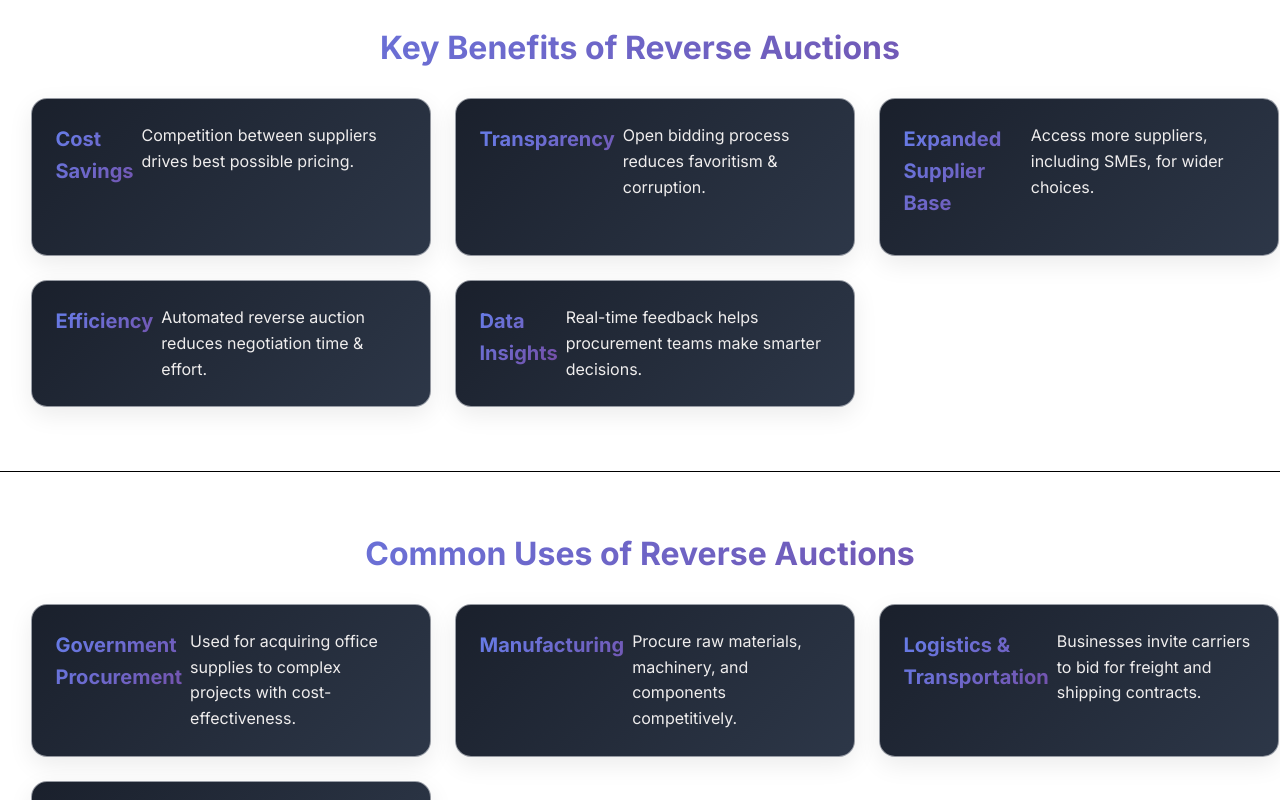
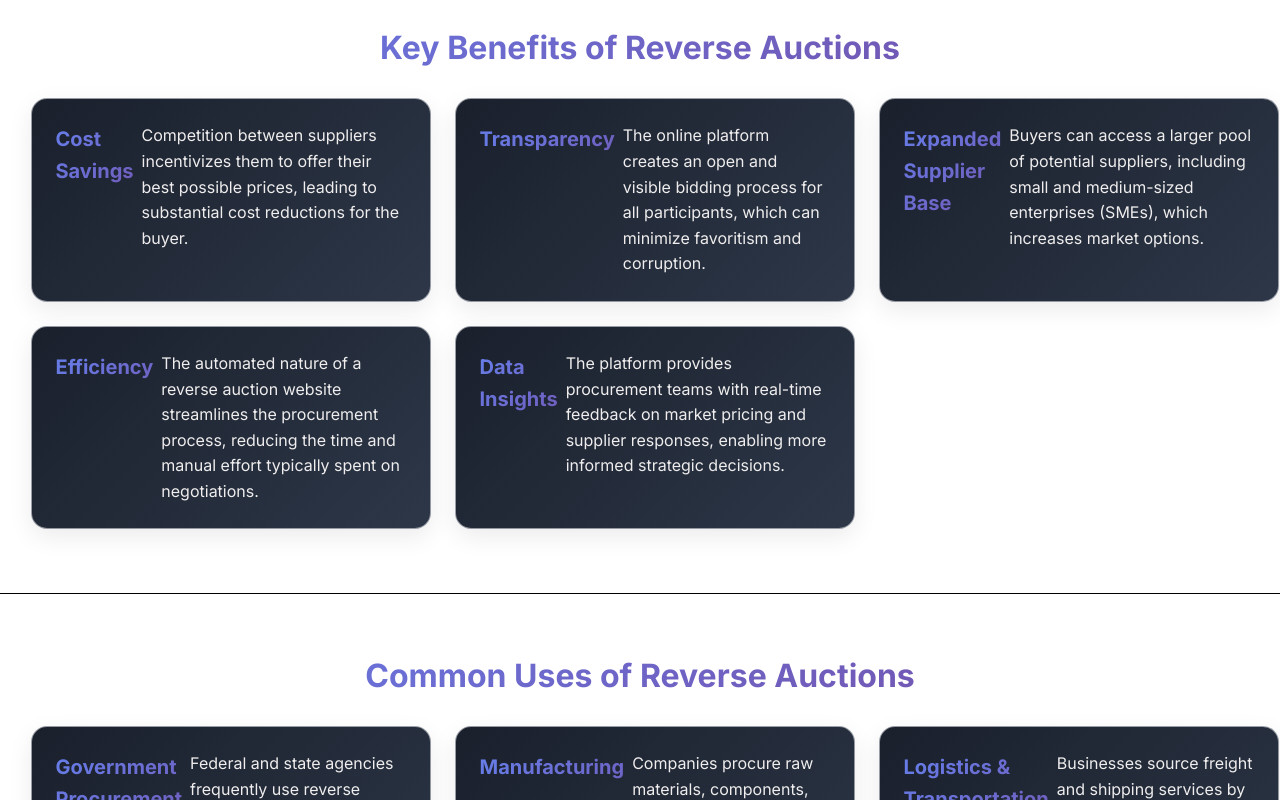
Before and after one commit to Poojamasne/Frontend_Auction, a React (Create React App) app: page / in a window 1280 px wide. Shown: the part 5400-6200 px from the top of the page. Built offline with nearby package versions, Linux system fonts and the light colour scheme; no server answers; the HTML template or start-up script is replaced by a standard one.

Commit message:
landing change

```diff
--- a/src/components/LandingPage/LandingPageSimple.tsx
+++ b/src/components/LandingPage/LandingPageSimple.tsx
@@ -209,25 +209,25 @@ const LandingPage: React.FC = () => {
     {
       title: "Cost Savings",
       description:
-        "Competition between suppliers drives best possible pricing.",
+        "Competition between suppliers incentivizes them to offer their best possible prices, leading to substantial cost reductions for the buyer.",
     },
     {
       title: "Transparency",
-      description: "Open bidding process reduces favoritism & corruption.",
+      description: "The online platform creates an open and visible bidding process for all participants, which can minimize favoritism and corruption.",
     },
     {
       title: "Expanded Supplier Base",
-      description: "Access more suppliers, including SMEs, for wider choices.",
+      description: "Buyers can access a larger pool of potential suppliers, including small and medium-sized enterprises (SMEs), which increases market options.",
     },
     {
       title: "Efficiency",
       description:
-        "Automated reverse auction reduces negotiation time & effort.",
+        "The automated nature of a reverse auction website streamlines the procurement process, reducing the time and manual effort typically spent on negotiations.",
     },
     {
       title: "Data Insights",
       description:
-        "Real-time feedback helps procurement teams make smarter decisions.",
+        "The platform provides procurement teams with real-time feedback on market pricing and supplier responses, enabling more informed strategic decisions. ",
     },
   ];
 
@@ -235,22 +235,22 @@ const LandingPage: React.FC = () => {
     {
       title: "Government Procurement",
       description:
-        "Used for acquiring office supplies to complex projects with cost-effectiveness.",
+        "Federal and state agencies frequently use reverse auctions to acquire everything from office supplies to complex construction projects, ensuring cost-effectiveness in public spending.",
     },
     {
       title: "Manufacturing",
       description:
-        "Procure raw materials, machinery, and components competitively.",
+        "Companies procure raw materials, components, and machinery by hosting reverse auctions where suppliers compete to offer the best price.",
     },
     {
       title: "Logistics & Transportation",
       description:
-        "Businesses invite carriers to bid for freight and shipping contracts.",
+        "Businesses source freight and shipping services by inviting carriers to bid on delivery contracts.",
     },
     {
       title: "Retail",
       description:
-        "Negotiate better prices for goods and inventory using reverse auctions.",
+        "Retailers purchase goods from suppliers, using reverse auctions to negotiate better prices for inventory.",
     },
   ];
 
```
